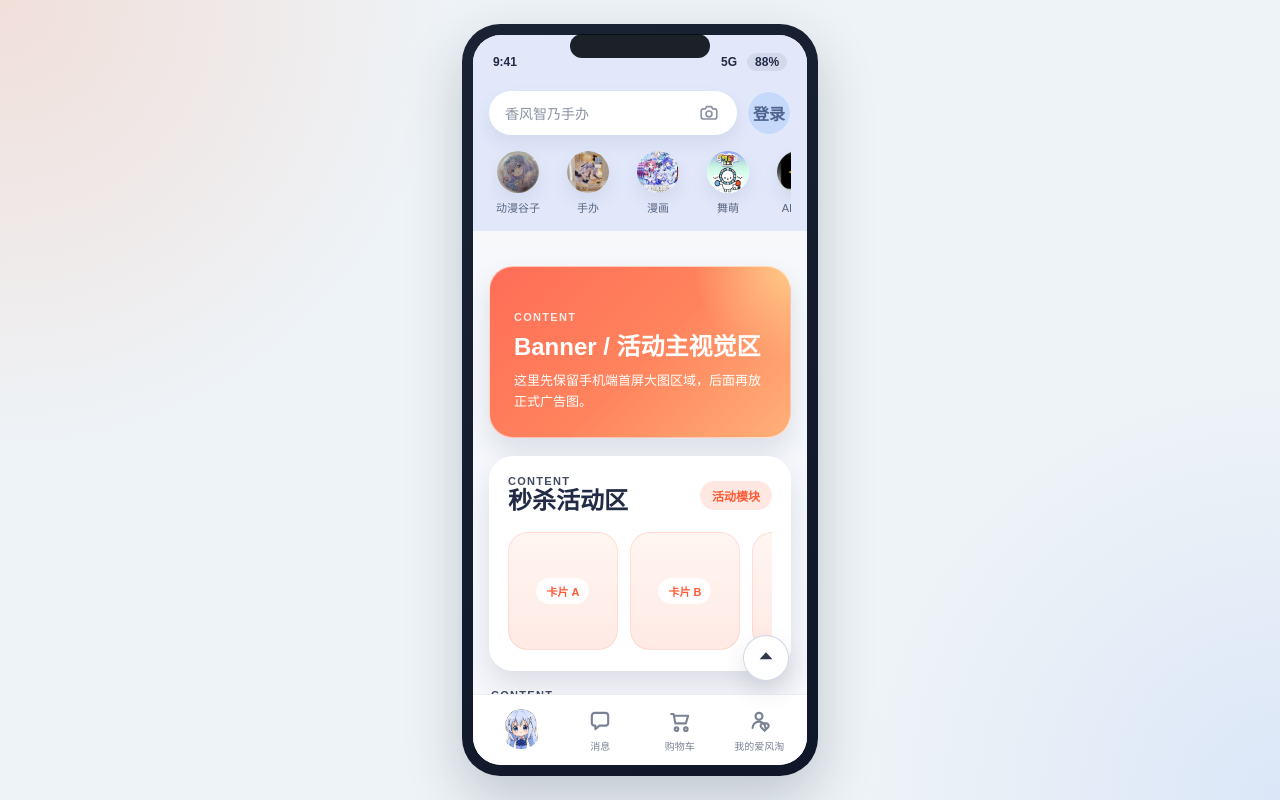
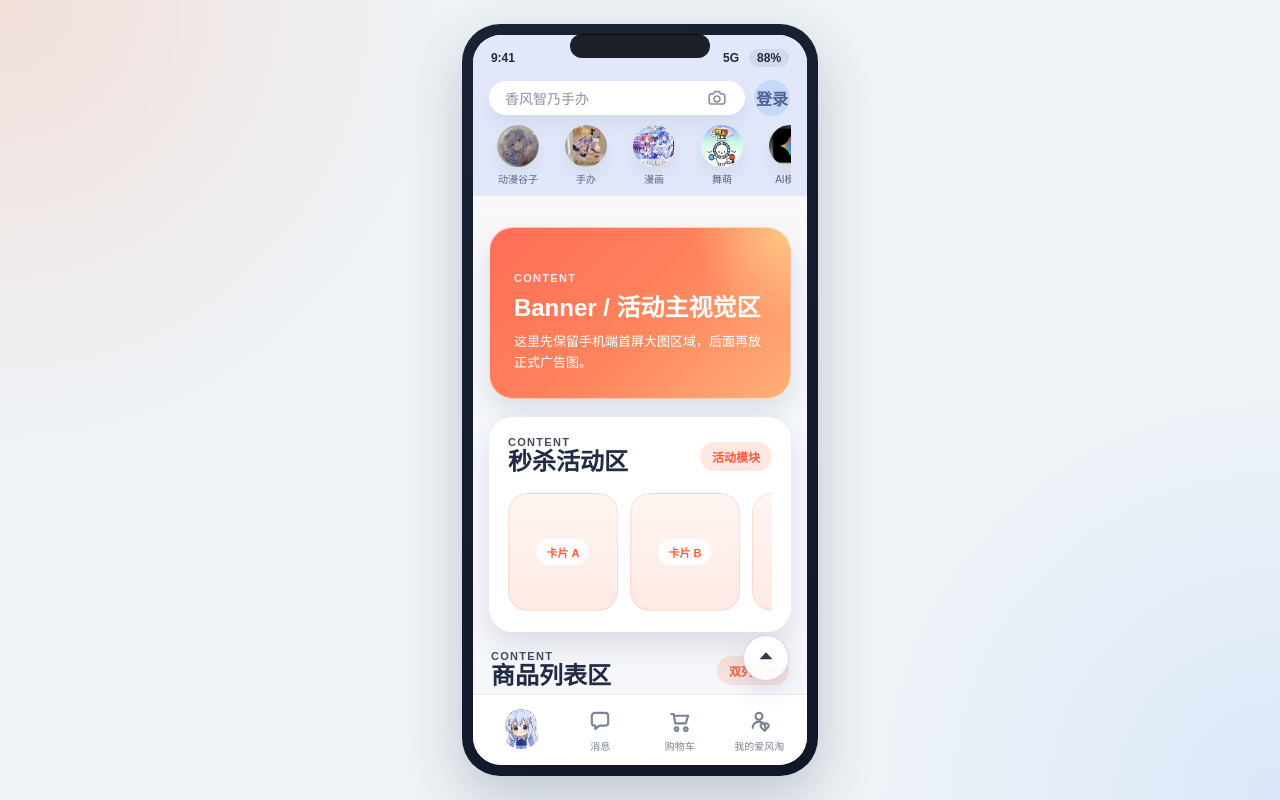
Before and after one commit to Kyy008/LetsKafu, a website: page src/index.html in a window 1280 px wide. Drawn offline with Linux system fonts and the light colour scheme.

Commit message:
feat：调整顶栏大小以及旋转小动画

```diff
--- a/src/style.css
+++ b/src/style.css
@@ -94,7 +94,7 @@ button {
   display: flex;
   justify-content: space-between;
   align-items: center;
-  padding: 18px 20px 10px;
+  padding: 14px 18px 6px;
   font-size: 12px;
   font-weight: 700;
   color: var(--text-main);
@@ -114,22 +114,22 @@ button {
 }
 
 .header {
-  padding: 10px 16px 12px;
+  padding: 6px 16px 8px;
   background: var(--header-bg);
   display: flex;
   flex-direction: column;
-  gap: 10px;
+  gap: 6px;
 }
 
 .search-row {
   display: flex;
   align-items: center;
-  gap: 10px;
+  gap: 8px;
 }
 
 .search-bar {
   flex: 1;
-  min-height: 44px;
+  min-height: 34px;
   border-radius: 999px;
   background: #fff;
   display: flex;
@@ -165,8 +165,8 @@ button {
 }
 
 .login-button {
-  width: 44px;
-  height: 44px;
+  width: 38px;
+  height: 38px;
   padding: 0;
   border: 0;
   border-radius: 50%;
@@ -181,10 +181,10 @@ button {
 }
 
 .category-nav {
-  padding: 6px 4px 4px;
+  padding: 2px 4px 2px;
   display: flex;
   justify-content: flex-start;
-  gap: 12px;
+  gap: 10px;
   overflow-x: auto;
   scroll-snap-type: x proximity;
   scrollbar-width: none;
@@ -199,9 +199,19 @@ button {
   display: flex;
   flex-direction: column;
   align-items: center;
-  gap: 6px;
+  gap: 4px;
   color: var(--text-main);
   scroll-snap-align: start;
+}
+
+@keyframes category-icon-spin {
+  0% {
+    transform: rotate(0deg);
+  }
+
+  100% {
+    transform: rotate(360deg);
+  }
 }
 
 .category-badge {
@@ -210,10 +220,12 @@ button {
   border-radius: 50%;
   overflow: hidden;
   background: #fff;
+  position: relative;
   display: flex;
   justify-content: center;
   align-items: center;
   box-shadow: 0 8px 16px rgba(101, 118, 160, 0.12);
+  transition: box-shadow 180ms ease, transform 180ms ease;
 }
 
 .category-badge-image {
@@ -221,10 +233,24 @@ button {
   height: 100%;
   display: block;
   object-fit: cover;
+  transform-origin: center center;
+}
+
+.category-item:hover .category-badge,
+.category-item:focus-visible .category-badge {
+  box-shadow:
+    0 0 0 1px rgba(186, 212, 255, 0.86),
+    0 0 22px rgba(171, 208, 255, 0.85),
+    0 8px 16px rgba(101, 118, 160, 0.12);
+}
+
+.category-item:hover .category-badge-image,
+.category-item:focus-visible .category-badge-image {
+  animation: category-icon-spin 500ms ease-out 1;
 }
 
 .category-label {
-  font-size: 11px;
+  font-size: 10px;
   color: #596783;
 }
 
@@ -234,7 +260,7 @@ button {
   overflow-y: auto;
   overflow-x: hidden;
   scroll-behavior: smooth;
-  padding: 18px 16px 20px;
+  padding: 14px 16px 20px;
   display: flex;
   flex-direction: column;
   gap: 18px;
```
